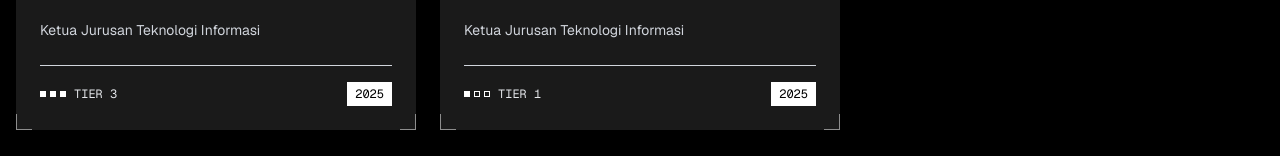
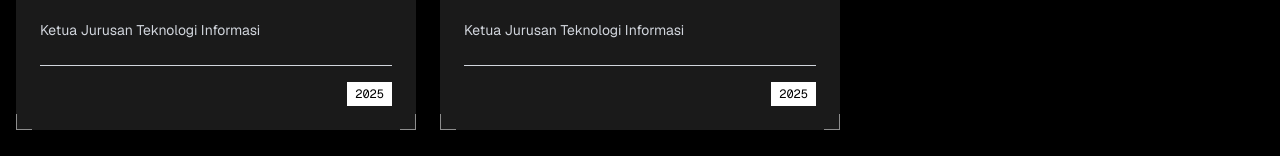
Before and after one commit to ardhikaxx/portofolio-nextjs, a Next.js app: page /awards in a window 1280 px wide. Shown: the part 473-629 px from the top of the page. Built offline with nearby package versions, Linux system fonts and the light colour scheme.

Commit message:
chore: remove tier section from award cards

```diff
--- a/app/ui/awards.tsx
+++ b/app/ui/awards.tsx
@@ -199,17 +199,8 @@ interface AwardCardProps {
 }
 
 function AwardCard({ award, index }: AwardCardProps) {
-    const getTierColor = (index: number) => {
-        const tiers = [
-            'border-white',
-            'border-gray-400',
-            'border-gray-600',
-        ];
-        return tiers[index % tiers.length];
-    };
-
     return (
-        <div className={`group cursor-pointer bg-white/10 backdrop-blur-lg p-6 relative overflow-hidden`}>
+        <div className="group cursor-pointer bg-white/10 backdrop-blur-lg p-6 relative overflow-hidden">
             <div className="absolute top-0 left-0 w-4 h-4 border-t border-l border-white opacity-50"></div>
             <div className="absolute top-0 right-0 w-4 h-4 border-t border-r border-white opacity-50"></div>
             <div className="absolute bottom-0 left-0 w-4 h-4 border-b border-l border-white opacity-50"></div>
@@ -227,24 +218,8 @@ function AwardCard({ award, index }: AwardCardProps) {
                 <p className="text-sm text-gray-300 mb-6 leading-relaxed">
                     {award.penyelenggara}
                 </p>
-                <div className="flex items-center justify-between pt-4 border-t border-gray-300 transition-colors duration-300">
-                    <div className="flex items-center space-x-2">
-                        <div className="flex space-x-1">
-                            {[...Array(3)].map((_, i) => (
-                                <div
-                                    key={i}
-                                    className={`w-1.5 h-1.5 border ${i < getAchievementLevel(index)
-                                        ? 'bg-white border-white'
-                                        : 'border-white'
-                                        } group-hover:border-white transition-all duration-300`}
-                                ></div>
-                            ))}
-                        </div>
-                        <span className="text-xs text-gray-200 font-mono">
-                            TIER {getAchievementLevel(index)}
-                        </span>
-                    </div>
 
+                <div className="flex items-center justify-end pt-4 border-t border-gray-300 transition-colors duration-300">
                     <div className="text-xs font-mono px-2 py-1 bg-white text-black transition-all duration-300">
                         {award.tahun}
                     </div>
@@ -255,9 +230,3 @@ function AwardCard({ award, index }: AwardCardProps) {
         </div>
     );
 }
-
-function getAchievementLevel(index: number): number {
-    if (index % 3 === 0) return 3;
-    if (index % 2 === 0) return 2;
-    return 1;
-}
```
